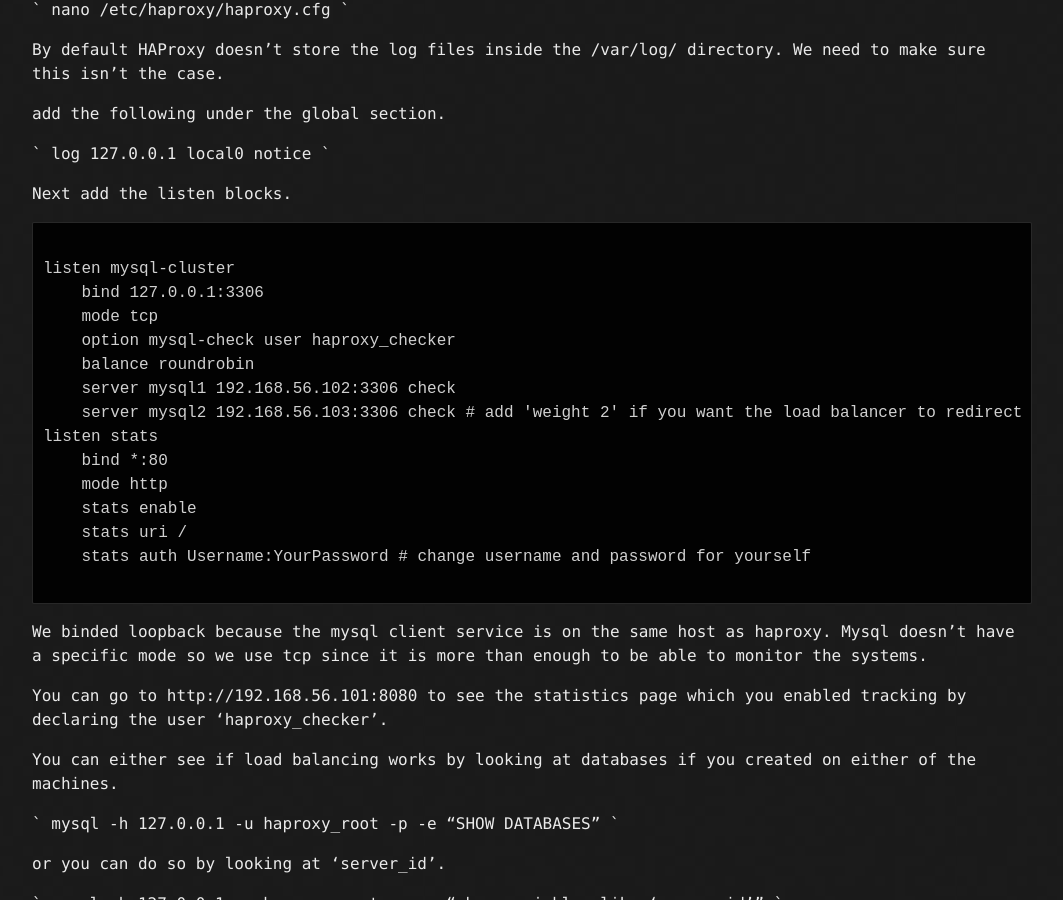
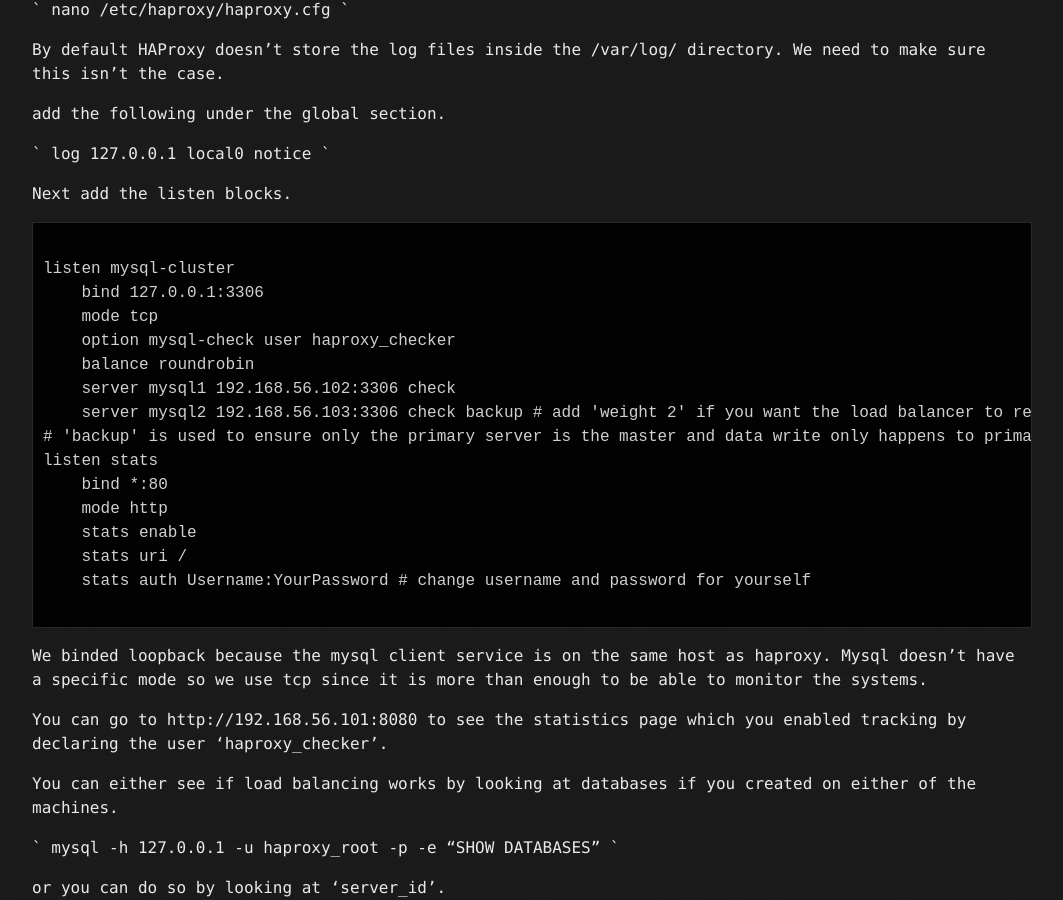
Before and after one commit to iskenyildiz/iskenhub.info, a Jekyll site: the page built from _posts/2019-09-19-MYSQL_LoadBalance.markdown, in a window 1280 px wide and 900 px high, scrolled down 1633 px. Shown: the whole window, without its empty margins (108-1171 px from the left). Built offline with Jekyll 4.4.1, drawn with Linux system fonts in a browser that asks for light colours.

Commit message:
Update 2019-09-19-MYSQL_LoadBalance.markdown

```diff
--- a/_posts/2019-09-19-MYSQL_LoadBalance.markdown
+++ b/_posts/2019-09-19-MYSQL_LoadBalance.markdown
@@ -88,7 +88,8 @@ listen mysql-cluster
     option mysql-check user haproxy_checker
     balance roundrobin
     server mysql1 192.168.56.102:3306 check
-    server mysql2 192.168.56.103:3306 check # add 'weight 2' if you want the load balancer to redirect two times before going back to server1.
+    server mysql2 192.168.56.103:3306 check backup # add 'weight 2' if you want the load balancer to redirect two times before going back to server1.
+# 'backup' is used to ensure only the primary server is the master and data write only happens to primary until failover forwards the service to mysql2.
 listen stats
     bind *:80
     mode http
```
